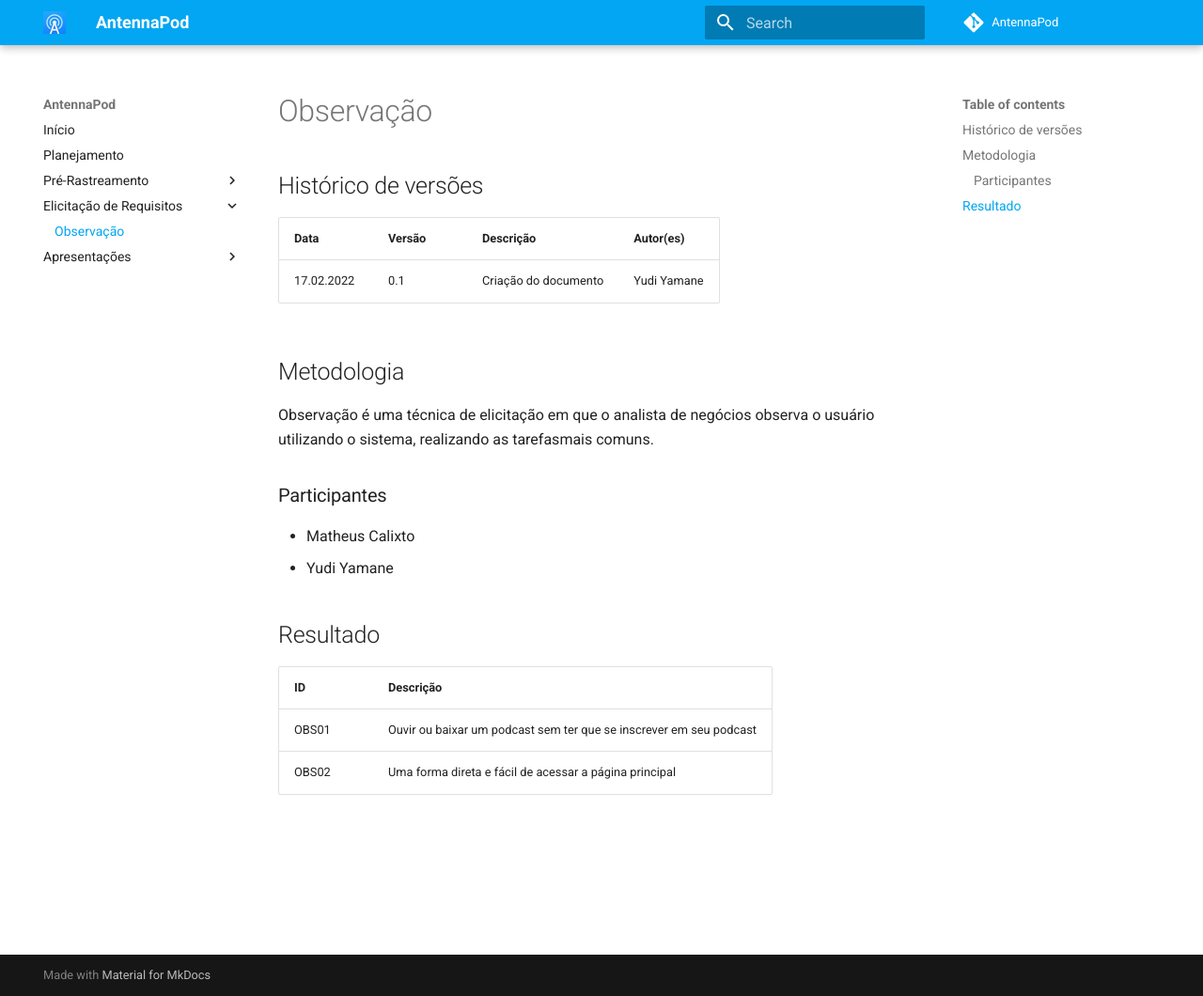
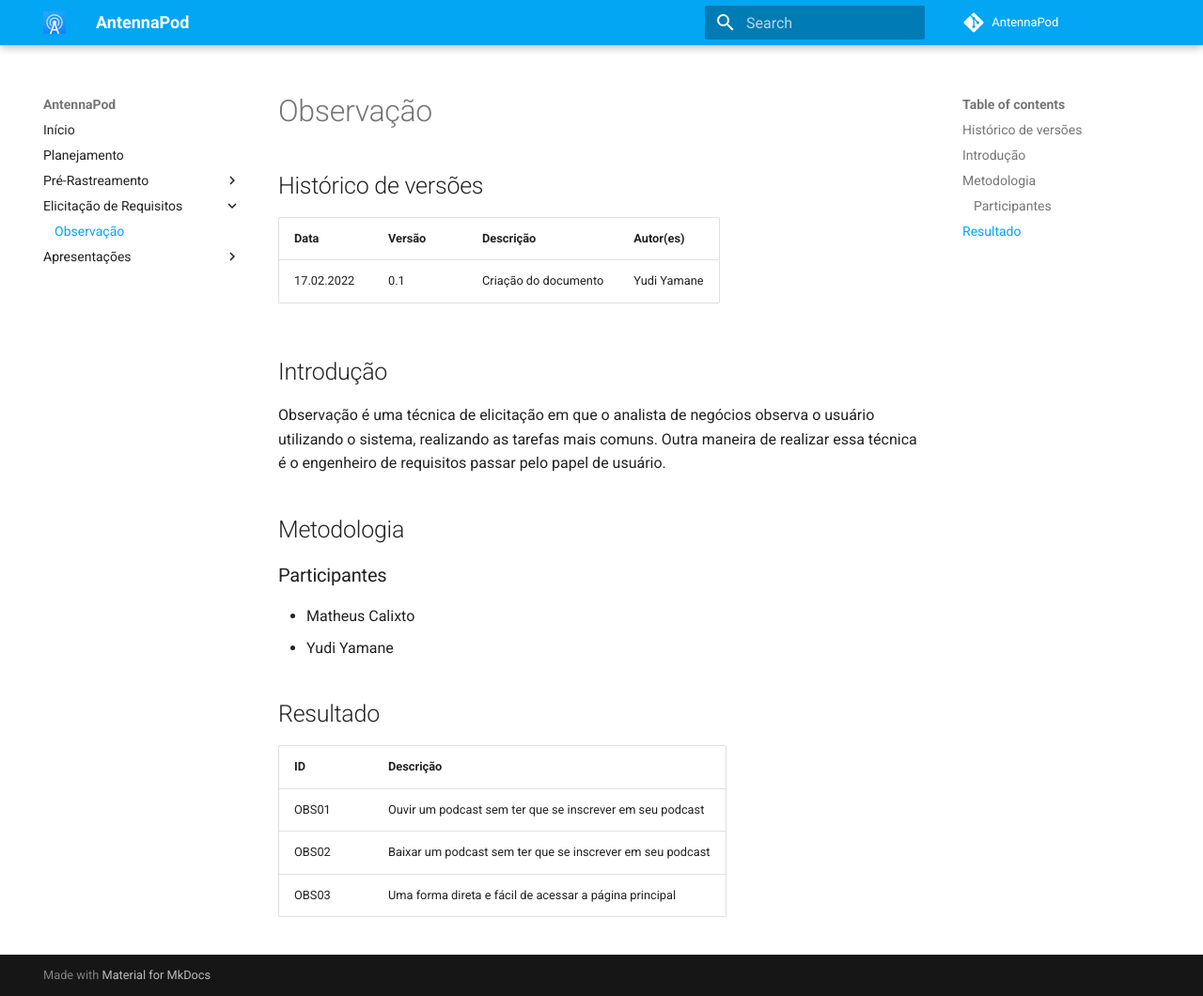
Before and after one commit to Requisitos-de-Software/2021.2-AntennaPod, an MkDocs documentation site: the page built from docs/observacao.md, in a window 1280 px wide and 1060 px high. Shown: the whole window at 94% size. Built offline with MkDocs 1.6.1 and Material for MkDocs 9.7.7, drawn with Linux system fonts in a browser that asks for light colours; comment, search, counter and statistics services are not loaded.

Commit message:
dividido OBS01 em dois

```diff
--- a/docs/observacao.md
+++ b/docs/observacao.md
@@ -5,10 +5,15 @@
 |--------------|----------|------------------------|-------------------------|
 |  17.02.2022  |   0.1    |  Criação do documento  |  Yudi Yamane            |
 
+## Introdução
+
+Observação é uma técnica de elicitação em que o analista de negócios observa
+o usuário utilizando o sistema, realizando as tarefas mais comuns. Outra maneira
+de realizar essa técnica é o engenheiro de requisitos passar pelo papel de usuário.
+
 ## Metodologia
 
-Observação é uma técnica de elicitação em que o analista de negócios observa
-o usuário utilizando o sistema, realizando as tarefasmais comuns.
+
 
 ### Participantes
 
@@ -19,8 +24,9 @@
 
 | ID    | Descrição                                                          |
 |-------|--------------------------------------------------------------------|
-| OBS01 | Ouvir ou baixar um podcast sem ter que se inscrever em seu podcast |
-| OBS02 | Uma forma direta e fácil de acessar a página principal             |
+| OBS01 | Ouvir um podcast sem ter que se inscrever em seu podcast           |
+| OBS02 | Baixar um podcast sem ter que se inscrever em seu podcast          |
+| OBS03 | Uma forma direta e fácil de acessar a página principal             |
 
 
 <!-- ## Referências
```
